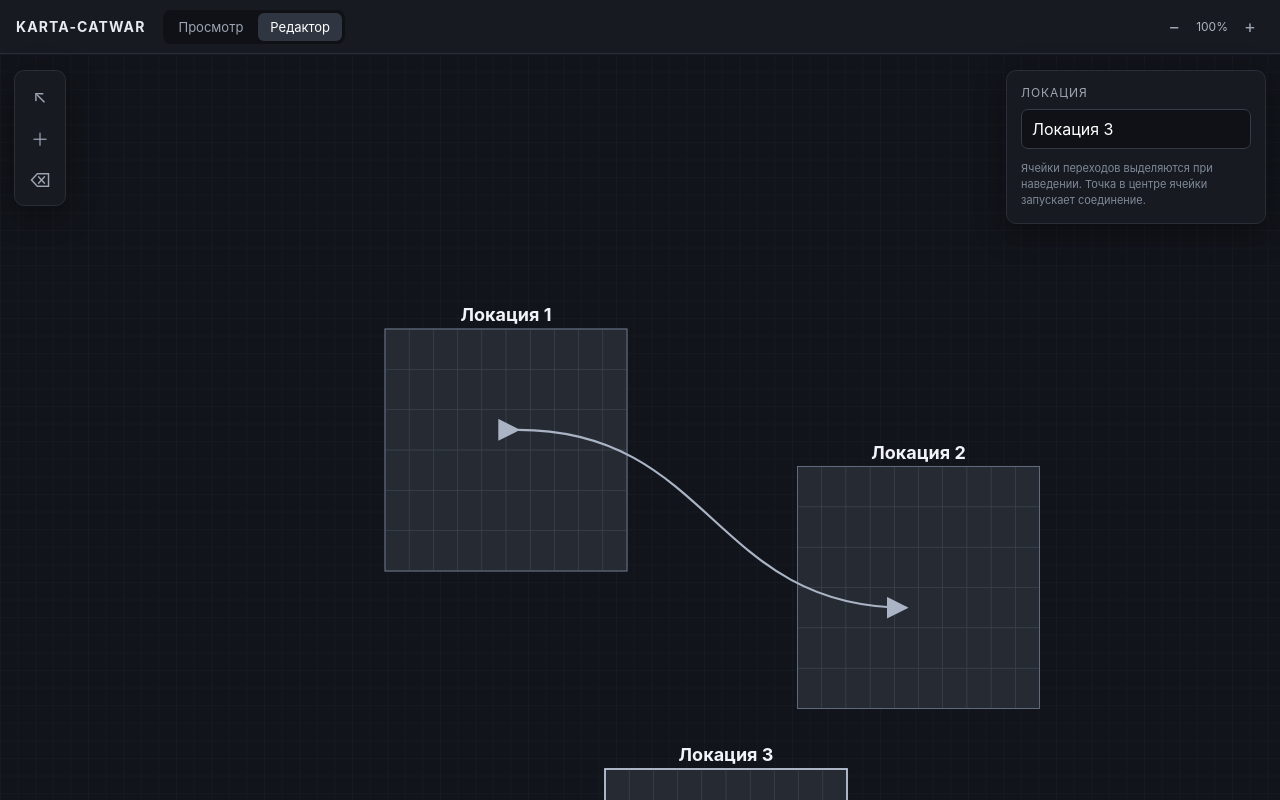
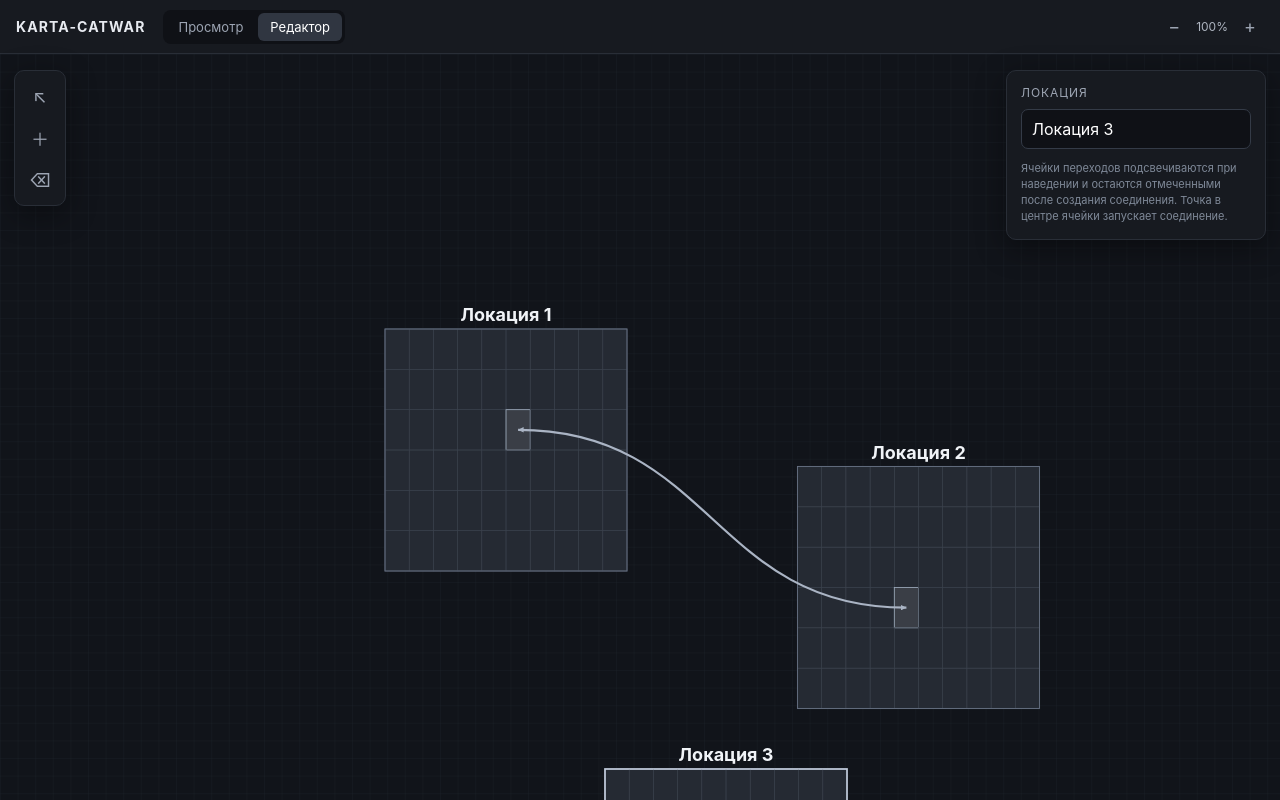
Before and after one commit to asiqut/KARTA-CATWAR, a React (Vite) app: page / in a window 1280 px wide. Both pictures are taken after a click on the button "Добавить локацию". Built offline with nearby package versions, Linux system fonts and the light colour scheme.

Commit message:
Highlight connected transition cells and fix start arrow direction

```diff
--- a/src/App.tsx
+++ b/src/App.tsx
@@ -1,4 +1,4 @@
-import { useMemo, useRef, useState, type PointerEvent as ReactPointerEvent, type MouseEvent as ReactMouseEvent } from 'react'
+import { useMemo, useRef, useState, type PointerEvent as ReactPointerEvent } from 'react'
 
 type Transition = { id: string; row: number; col: number }
 type Location = { id: string; name: string; x: number; y: number; size: number; transitions: Transition[] }
@@ -21,8 +21,9 @@ export function App() {
   const [selected, setSelected] = useState<string | null>(null), [hoveredTransition, setHoveredTransition] = useState<ConnectorEndpoint | null>(null), [connectionStart, setConnectionStart] = useState<ConnectorEndpoint | null>(null), [zoom, setZoom] = useState(1)
   const dragging = useRef<{ id: string; startX: number; startY: number; x: number; y: number; size: number } | null>(null)
   const locationMap = useMemo(() => new Map(locations.map((item) => [item.id, item])), [locations])
+  const connectedTransitions = useMemo(() => { const result = new Set<string>(); connectors.forEach((connector) => { result.add(`${connector.from.locationId}:${connector.from.transitionId}`); result.add(`${connector.to.locationId}:${connector.to.transitionId}`) }); return result }, [connectors])
   function addLocation() { const id = `loc-${Date.now()}`; setLocations((current) => [...current, { id, name: `Локация ${current.length + 1}`, x: 900 + current.length * 100, y: 1100 + current.length * 100, size: LOCATION_SIZE, transitions: makeTransitions(id) }]); setSelected(id) }
-  function selectLocation(location: Location, event?: ReactMouseEvent<SVGElement>) { event?.stopPropagation(); setSelected(location.id) }
+  function selectLocation(location: Location, event?: ReactPointerEvent<SVGElement>) { event?.stopPropagation(); setSelected(location.id) }
   function startDrag(event: ReactPointerEvent<SVGElement>, location: Location) { if (mode !== 'editor' || connectionStart) return; event.stopPropagation(); event.currentTarget.setPointerCapture(event.pointerId); dragging.current = { id: location.id, startX: event.clientX, startY: event.clientY, x: location.x, y: location.y, size: location.size }; setSelected(location.id) }
   function dragLocation(event: ReactPointerEvent<SVGElement>) { const drag = dragging.current; if (!drag) return; const dx = (event.clientX - drag.startX) / (zoom * CONTENT_SCALE), dy = (event.clientY - drag.startY) / (zoom * CONTENT_SCALE); const x = Math.max(LOCATION_SAFE_MARGIN, Math.min(CANVAS_WIDTH - drag.size - LOCATION_SAFE_MARGIN, drag.x + dx)), y = Math.max(LOCATION_SAFE_MARGIN, Math.min(CANVAS_HEIGHT - drag.size - LOCATION_SAFE_MARGIN, drag.y + dy)); setLocations((current) => current.map((item) => item.id === drag.id ? { ...item, x, y } : item)) }
   function stopDrag(event?: ReactPointerEvent<SVGElement>) { const drag = dragging.current; if (drag && event?.currentTarget.hasPointerCapture(event.pointerId)) event.currentTarget.releasePointerCapture(event.pointerId); dragging.current = null }
@@ -37,18 +38,18 @@ export function App() {
     <header className="topbar"><div className="brand">KARTA-CATWAR</div><div className="mode-switch"><button className={mode === 'viewer' ? 'active' : ''} onClick={() => setMode('viewer')}>Просмотр</button><button className={mode === 'editor' ? 'active' : ''} onClick={() => setMode('editor')}>Редактор</button></div><div className="top-actions"><button onClick={() => setZoom((v) => Math.max(0.4, v - 0.1))}>−</button><span>{Math.round(zoom * 100)}%</span><button onClick={() => setZoom((v) => Math.min(2, v + 0.1))}>+</button></div></header>
     <aside className="toolbar"><button title="Выбор">↖</button>{mode === 'editor' && <button title="Добавить локацию" onClick={addLocation}>＋</button>}{mode === 'editor' && <button title="Удалить выбранное" onClick={deleteSelected}>⌫</button>}</aside>
     <main className="canvas-shell"><div className="canvas" onClick={() => { setSelected(null); setConnectionStart(null) }}><svg className="map" width={CANVAS_WIDTH} height={CANVAS_HEIGHT} viewBox={`0 0 ${CANVAS_WIDTH} ${CANVAS_HEIGHT}`} style={{ transform: `scale(${CONTENT_SCALE * zoom})` }}>
-      <defs><pattern id="canvas-grid" width="32" height="32" patternUnits="userSpaceOnUse"><path d="M 32 0 L 0 0 0 32" fill="none" stroke="#20252d" strokeWidth="1" /></pattern><marker id="arrow-end" markerWidth="10" markerHeight="10" refX="9" refY="5" orient="auto"><path d="M0,0 L10,5 L0,10 Z" fill="context-stroke" /></marker><marker id="arrow-start" markerWidth="10" markerHeight="10" refX="1" refY="5" orient="auto-start-reverse"><path d="M10,0 L0,5 L10,10 Z" fill="context-stroke" /></marker></defs>
+      <defs><pattern id="canvas-grid" width="32" height="32" patternUnits="userSpaceOnUse"><path d="M 32 0 L 0 0 0 32" fill="none" stroke="#20252d" strokeWidth="1" /></pattern><marker id="arrow-end" markerWidth="10" markerHeight="10" refX="10" refY="5" orient="auto" markerUnits="userSpaceOnUse"><path d="M0,0 L10,5 L0,10 Z" fill="context-stroke" /></marker><marker id="arrow-start" markerWidth="10" markerHeight="10" refX="0" refY="5" orient="auto" markerUnits="userSpaceOnUse"><path d="M10,0 L0,5 L10,10 Z" fill="context-stroke" /></marker></defs>
       <rect width={CANVAS_WIDTH} height={CANVAS_HEIGHT} fill="url(#canvas-grid)" />
       {locations.map((location) => <g key={location.id} className={`location ${selected === location.id ? 'selected' : ''}`} transform={`translate(${location.x} ${location.y})`}>
         <rect width={location.size} height={location.size} className="location-bg" onPointerDown={(e) => startDrag(e, location)} onPointerMove={dragLocation} onPointerUp={stopDrag} onPointerCancel={() => stopDrag()} onClick={(e) => selectLocation(location, e)} />
         <rect x="0" y={-titleFontSize - 14} width={location.size} height={titleFontSize + 20} className="location-title-hitbox" onPointerDown={(e) => startDrag(e, location)} onPointerMove={dragLocation} onPointerUp={stopDrag} onPointerCancel={() => stopDrag()} onClick={(e) => selectLocation(location, e)} />
         <text x={location.size / 2} y="-14" textAnchor="middle" className="location-title" style={{ fontSize: titleFontSize }} pointerEvents="none">{location.name}</text>
-        <g className="transition-grid">{location.transitions.map((transition) => { const w = location.size / GRID_COLS, h = location.size / GRID_ROWS, endpoint = { locationId: location.id, transitionId: transition.id }, hovered = hoveredTransition?.locationId === location.id && hoveredTransition.transitionId === transition.id, start = connectionStart?.locationId === location.id && connectionStart.transitionId === transition.id, cx = transition.col * w + w / 2, cy = transition.row * h + h / 2; return <g key={transition.id} className="transition-cell" onPointerEnter={() => setHoveredTransition(endpoint)} onPointerLeave={() => setHoveredTransition(null)} onPointerDown={(event) => { event.stopPropagation(); if (connectionStart) finishConnection(endpoint, event) }}><rect x={transition.col * w} y={transition.row * h} width={w} height={h} style={hovered ? { fill: '#ffffff24', stroke: '#cbd5e3', strokeWidth: 2 } : start ? { fill: '#ffffff30', stroke: '#e5ebf4', strokeWidth: 2 } : undefined} />{hovered && mode === 'editor' && !connectionStart && <g className="transition-connect-handle" onPointerDown={(event) => beginConnection(endpoint, event)}><circle cx={cx} cy={cy} r="9" /><path d={`M ${cx - 4} ${cy} L ${cx + 4} ${cy}`} /></g>}</g> })}</g>
+        <g className="transition-grid">{location.transitions.map((transition) => { const w = location.size / GRID_COLS, h = location.size / GRID_ROWS, endpoint = { locationId: location.id, transitionId: transition.id }, key = `${location.id}:${transition.id}`, hovered = hoveredTransition?.locationId === location.id && hoveredTransition.transitionId === transition.id, start = connectionStart?.locationId === location.id && connectionStart.transitionId === transition.id, connected = connectedTransitions.has(key), cx = transition.col * w + w / 2, cy = transition.row * h + h / 2; return <g key={transition.id} className="transition-cell" onPointerEnter={() => setHoveredTransition(endpoint)} onPointerLeave={() => setHoveredTransition(null)} onPointerDown={(event) => { event.stopPropagation(); setSelected(location.id); if (connectionStart) finishConnection(endpoint, event) }}><rect x={transition.col * w} y={transition.row * h} width={w} height={h} style={{ fill: start ? '#ffffff38' : hovered ? '#ffffff24' : connected ? '#ffffff18' : 'transparent', stroke: start ? '#ffffff' : hovered ? '#dce4ef' : connected ? '#9eabbc' : '#3b424d', strokeWidth: start || hovered ? 2 : connected ? 1.5 : 1 }} />{hovered && mode === 'editor' && !connectionStart && <g className="transition-connect-handle" onPointerDown={(event) => beginConnection(endpoint, event)}><circle cx={cx} cy={cy} r="9" /><path d={`M ${cx - 4} ${cy} L ${cx + 4} ${cy}`} /></g>}</g> })}</g>
         <rect width={location.size} height={location.size} className="location-frame" pointerEvents="none" />
       </g>)}
       <g className="connectors-layer">{connectors.map((connector) => { const fl = locationMap.get(connector.from.locationId), tl = locationMap.get(connector.to.locationId); if (!fl || !tl) return null; const ft = fl.transitions.find((i) => i.id === connector.from.transitionId), tt = tl.transitions.find((i) => i.id === connector.to.transitionId); if (!ft || !tt) return null; const a = transitionCenter(fl, ft), b = transitionCenter(tl, tt), midX = (a.x + b.x) / 2; return <path key={connector.id} d={`M ${a.x} ${a.y} C ${midX} ${a.y}, ${midX} ${b.y}, ${b.x} ${b.y}`} fill="none" stroke={connector.color} strokeWidth="4" markerStart={connector.arrows === 'start' || connector.arrows === 'both' ? 'url(#arrow-start)' : undefined} markerEnd={connector.arrows === 'end' || connector.arrows === 'both' ? 'url(#arrow-end)' : undefined} pointerEvents="none" /> })}</g>
-      {connectionStart && hoveredTransition && (() => { const fl = locationMap.get(connectionStart.locationId), tl = locationMap.get(hoveredTransition.locationId); if (!fl || !tl) return null; const ft = fl.transitions.find((i) => i.id === connectionStart.transitionId), tt = tl.transitions.find((i) => i.id === hoveredTransition.transitionId); if (!ft || !tt) return null; const a = transitionCenter(fl, ft), b = transitionCenter(tl, tt); return <path className="connection-preview" d={`M ${a.x} ${a.y} L ${b.x} ${b.y}`} /> })()}
+      {connectionStart && hoveredTransition && (() => { const fl = locationMap.get(connectionStart.locationId), tl = locationMap.get(hoveredTransition.locationId); if (!fl || !tl) return null; const ft = fl.transitions.find((i) => i.id === connectionStart.transitionId), tt = tl.transitions.find((i) => i.id === hoveredTransition.transitionId); if (!ft || !tt) return null; const a = transitionCenter(fl, ft), b = transitionCenter(tl, tt); return <path className="connection-preview" d={`M ${a.x} ${a.y} C ${(a.x + b.x) / 2} ${a.y}, ${(a.x + b.x) / 2} ${b.y}, ${b.x} ${b.y}`} /> })()}
     </svg></div></main>
-    {selected && mode === 'editor' && <section className="inspector"><div className="inspector-title">Локация</div><input value={locationMap.get(selected)?.name ?? ''} onChange={(event) => setLocations((current) => current.map((item) => item.id === selected ? { ...item, name: event.target.value } : item))} /><div className="inspector-note">Ячейки переходов выделяются при наведении. Точка в центре ячейки запускает соединение.</div></section>}
+    {selected && mode === 'editor' && <section className="inspector"><div className="inspector-title">Локация</div><input value={locationMap.get(selected)?.name ?? ''} onChange={(event) => setLocations((current) => current.map((item) => item.id === selected ? { ...item, name: event.target.value } : item))} /><div className="inspector-note">Ячейки переходов подсвечиваются при наведении и остаются отмеченными после создания соединения. Точка в центре ячейки запускает соединение.</div></section>}
   </div>
 }
```
